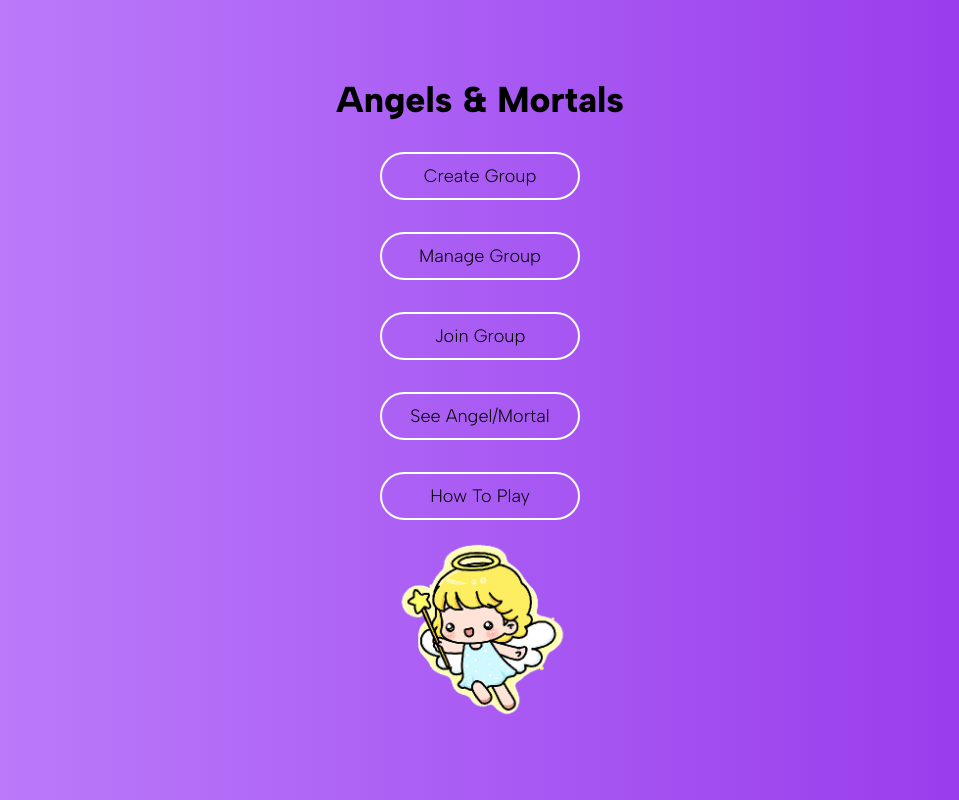
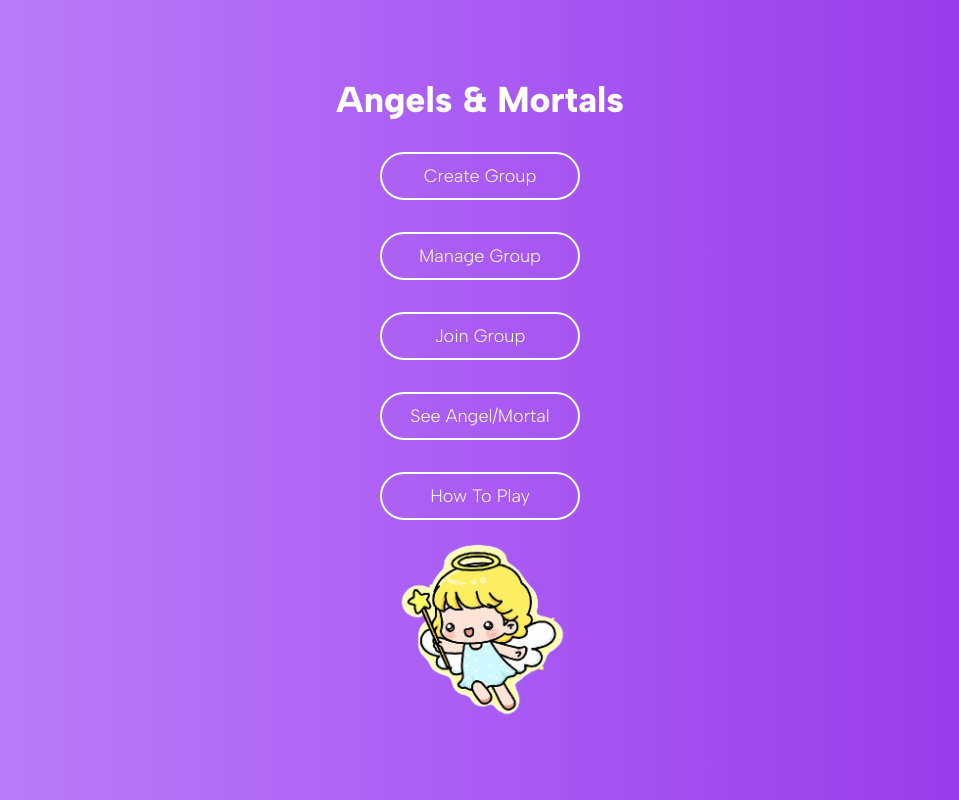
Before and after one commit to Elijah5399/angel-and-mortal, a Next.js app: page / in a window 1280 px wide. Shown: the whole page, without its empty margins (160-1119 px from the left). Built offline with nearby package versions, Linux system fonts and the light colour scheme.

Commit message:
Change default text color to white

```diff
--- a/src/components/button.tsx
+++ b/src/components/button.tsx
@@ -15,7 +15,11 @@ export default function button(btnProps: buttonProps): ReactNode {
         }
         style={{ width: `${btnWidth}px` }}
       >
-        <div className={"transition-colors group-hover/button:text-pink-400"}>
+        <div
+          className={
+            "transition-colors group-hover/button:text-pink-400 text-white"
+          }
+        >
           {btnProps.children}
         </div>
       </button>
--- a/src/components/header.tsx
+++ b/src/components/header.tsx
@@ -1,6 +1,6 @@
 export default function Header() {
   return (
-    <h1 className="font-albert font-extrabold text-3xl md:text-4xl">
+    <h1 className="text-white font-albert font-extrabold text-3xl md:text-4xl">
       Angels & Mortals
     </h1>
   );
--- a/src/pages/_app.tsx
+++ b/src/pages/_app.tsx
@@ -30,7 +30,9 @@ export default function App({ Component, pageProps }: AppPropsWithLayout) {
       <Head>
         <link rel="icon" href="/favicon.png" />
       </Head>
-      <main className={`${albertSans.variable} font-sans`}>
+      <main
+        className={`${albertSans.variable} font-sans selection:bg-fuchsia-600 selection:text-fuchsia-900`}
+      >
         {getLayout(<Component {...pageProps} />)}
       </main>
     </>
```
